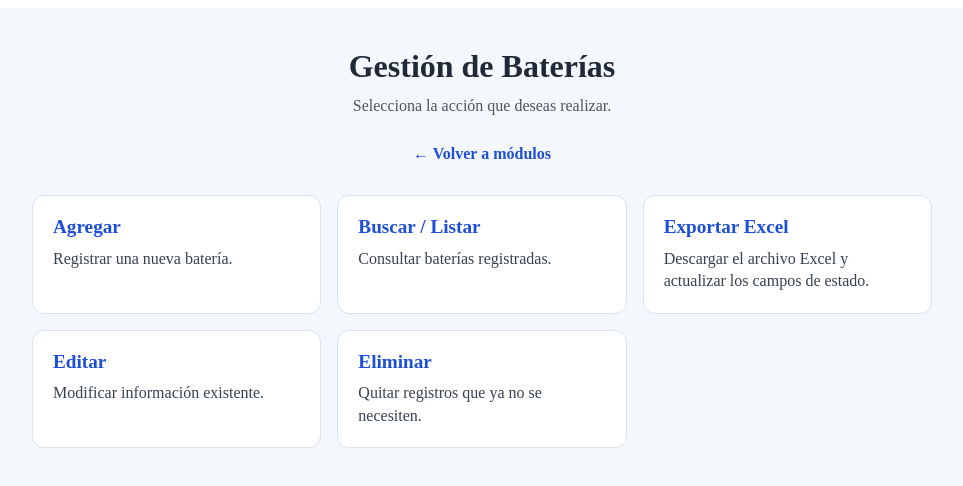
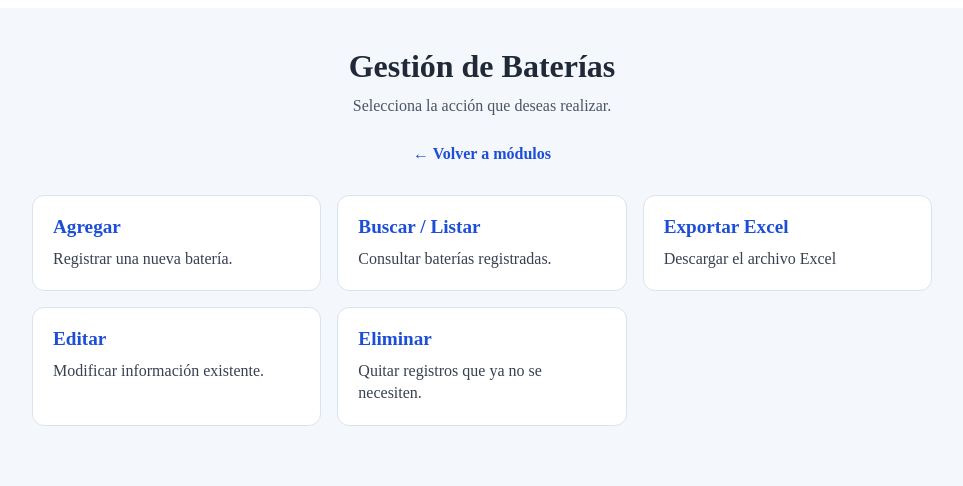
Before and after one commit to Saxtiago/gestor-baterias, an Angular app in the folder Frontend/: page /modulos/baterias in a window 1280 px wide. Shown: the top 486 px of the page, without its empty margins (158-1121 px from the left). Built offline with nearby package versions, Linux system fonts and the light colour scheme.

Commit message:
Actualizacion

```diff
--- a/Frontend/src/app/baterias-menu.component.ts
+++ b/Frontend/src/app/baterias-menu.component.ts
@@ -25,7 +25,7 @@ import { environment } from '../environments/environment';
 
       <a class="menu-card" [href]="exportUrl" target="_blank" rel="noopener">
         <h2>Exportar Excel</h2>
-        <p>Descargar el archivo Excel y actualizar los campos de estado.</p>
+        <p>Descargar el archivo Excel</p>
       </a>
 
       <a class="menu-card" routerLink="/modulos/baterias/editar">
```
